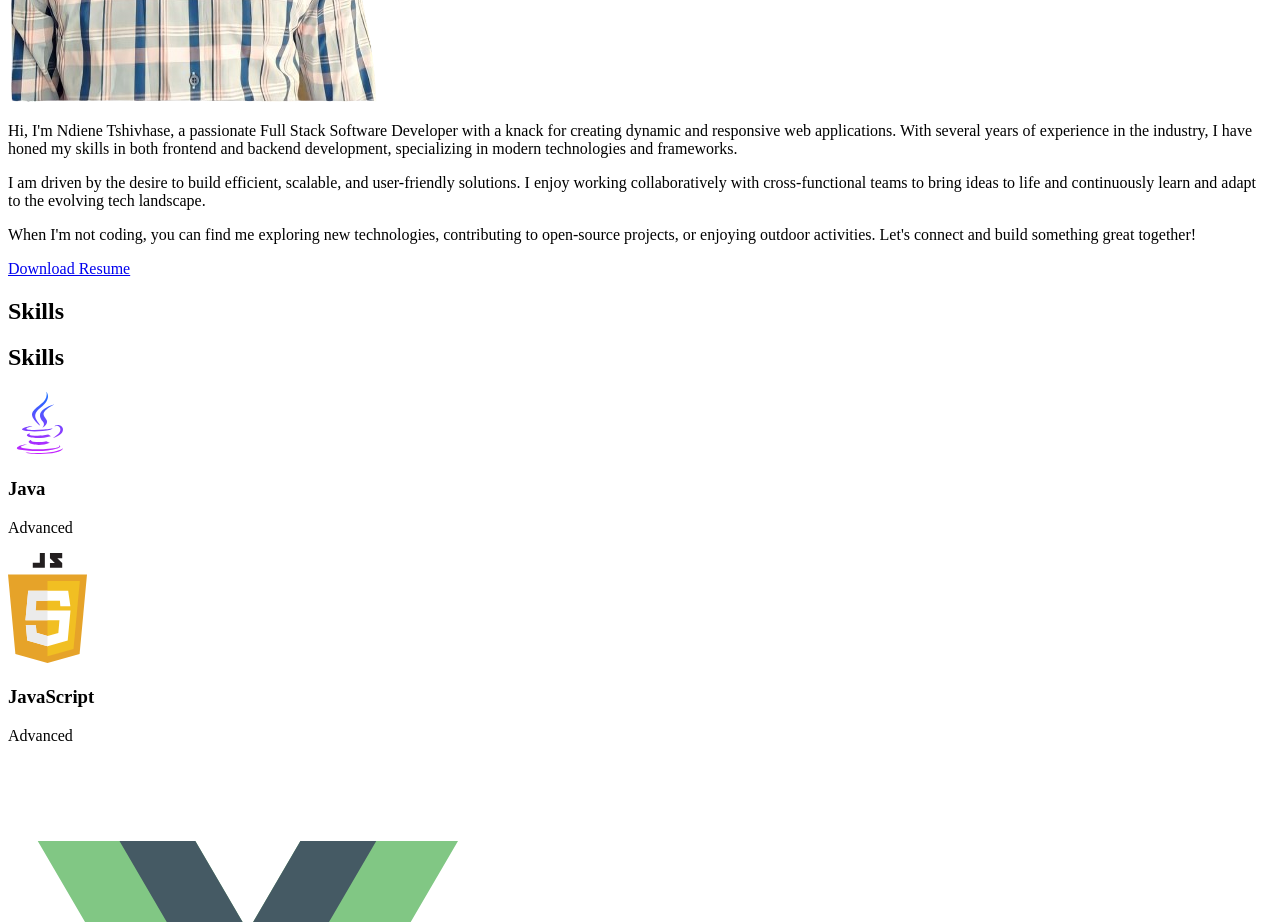
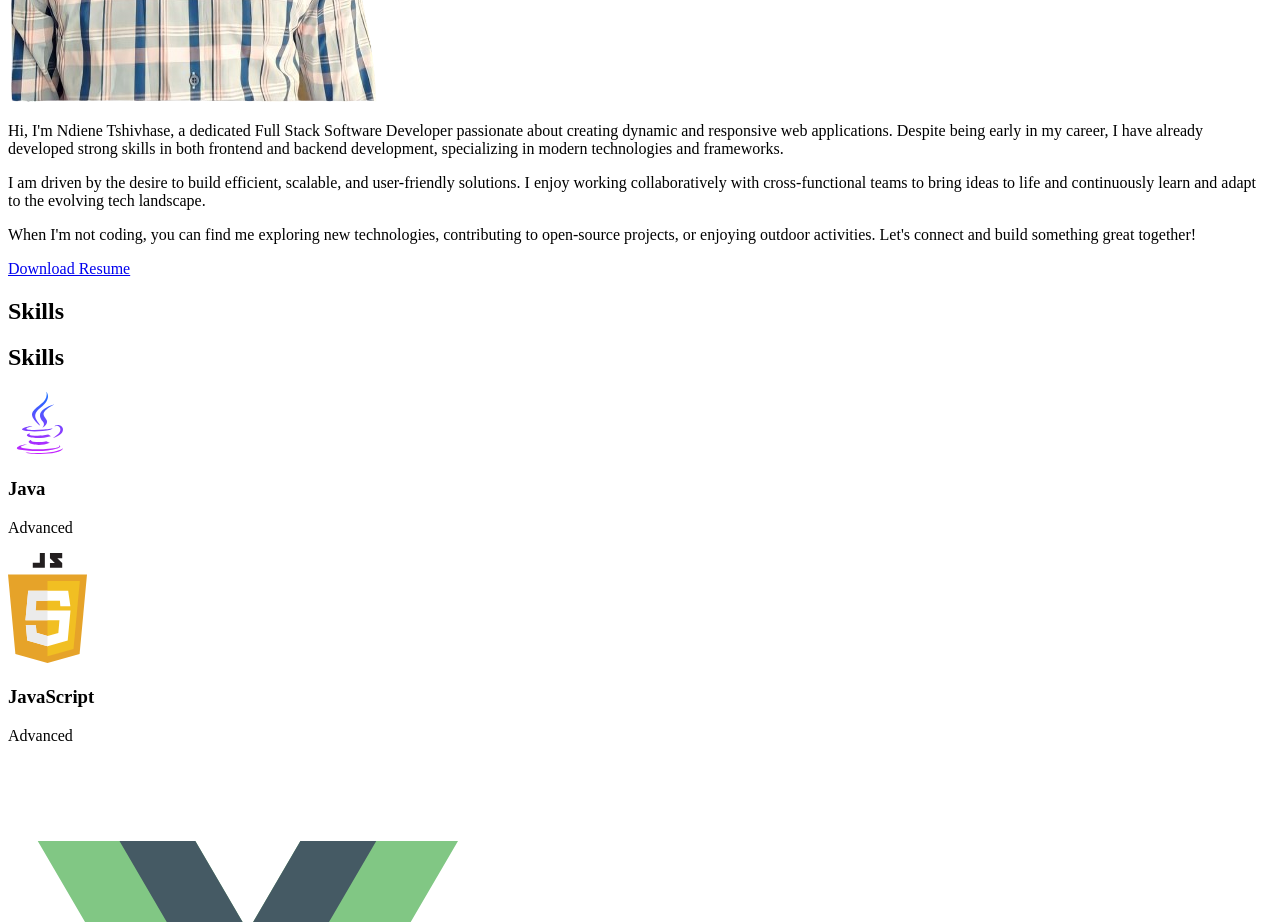
Before and after one commit to JeromeTshivhase/webprofile, a Nuxt app: page / in a window 1280 px wide. Shown: the part 860-1782 px from the top of the page. Built offline with nearby package versions, Linux system fonts and the light colour scheme.

Commit message:
new changes

```diff
--- a/components/About.vue
+++ b/components/About.vue
@@ -1,13 +1,15 @@
 <template>
-    <section class="py-6 bg-gray-100 dark:bg-neutral-100 fade-in" id="about-section">
+    <section class="py-6 bg-gray-100 dark:bg-neutral-900 fade-in" id="about-section">
       <div class="max-w-7xl mx-auto px-4 sm:px-6 lg:px-8">
         <!-- About Section -->
         <div>
           <div class="relative">
-                  <h2 class="text-6xl font-bold text-gray-300 absolute inset-x-0 top-0 z-0 text-center">About Me</h2>
+            <!-- Background Heading -->
+            <h2 class="text-6xl font-bold text-gray-300 dark:text-neutral-700 absolute inset-x-0 top-0 z-0 text-center">About Me</h2>
             <!-- Foreground Heading -->
             <h2 class="text-4xl font-bold bg-clip-text bg-gradient-to-tl from-blue-600 to-violet-400 text-transparent relative text-center mb-10 z-10">
-                      About Me</h2>
+              About Me
+            </h2>
           </div>
           <div class="flex flex-col md:flex-row items-center gap-6">
             <!-- About Image -->
@@ -16,20 +18,14 @@
             </div>
             <!-- About Content -->
             <div class="md:w-2/3 slide-in-right">
-                      <p class="text-lg text-gray-700 dark:text-gray-800 mb-4">
-                          Hi, I'm Ndiene Tshivhase, a passionate Full Stack Software Developer with a knack for creating
-                          dynamic and responsive web applications. With several years of experience in the industry, I
-                          have honed my skills in both frontend and backend development, specializing in modern
-                          technologies and frameworks.
+              <p class="text-lg text-gray-700 dark:text-gray-200 mb-4">
+                Hi, I'm Ndiene Tshivhase, a dedicated Full Stack Software Developer passionate about creating dynamic and responsive web applications. Despite being early in my career, I have already developed strong skills in both frontend and backend development, specializing in modern technologies and frameworks.
               </p>
-                      <p class="text-lg text-gray-700 dark:text-gray-800 mb-4">
-                          I am driven by the desire to build efficient, scalable, and user-friendly solutions. I enjoy
-                          working collaboratively with cross-functional teams to bring ideas to life and continuously
-                          learn and adapt to the evolving tech landscape.
+              <p class="text-lg text-gray-700 dark:text-gray-200 mb-4">
+                I am driven by the desire to build efficient, scalable, and user-friendly solutions. I enjoy working collaboratively with cross-functional teams to bring ideas to life and continuously learn and adapt to the evolving tech landscape.
               </p>
-                      <p class="text-lg text-gray-700 dark:text-gray-800">
-                          When I'm not coding, you can find me exploring new technologies, contributing to open-source
-                          projects, or enjoying outdoor activities. Let's connect and build something great together!
+              <p class="text-lg text-gray-700 dark:text-gray-200">
+                When I'm not coding, you can find me exploring new technologies, contributing to open-source projects, or enjoying outdoor activities. Let's connect and build something great together!
               </p>
               <!-- Download Resume Button -->
               <div class="mt-6">
```
Lines whose indentation alone changed are shown as unchanged.
